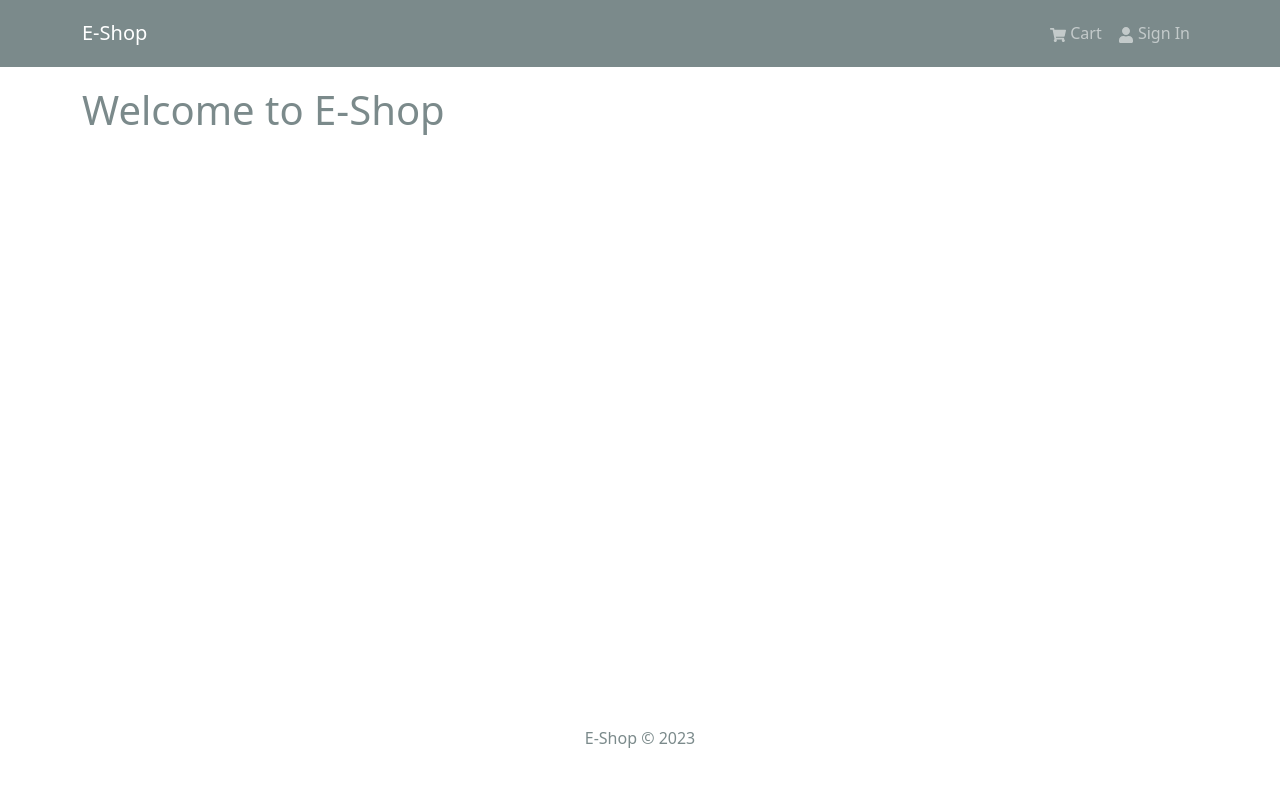
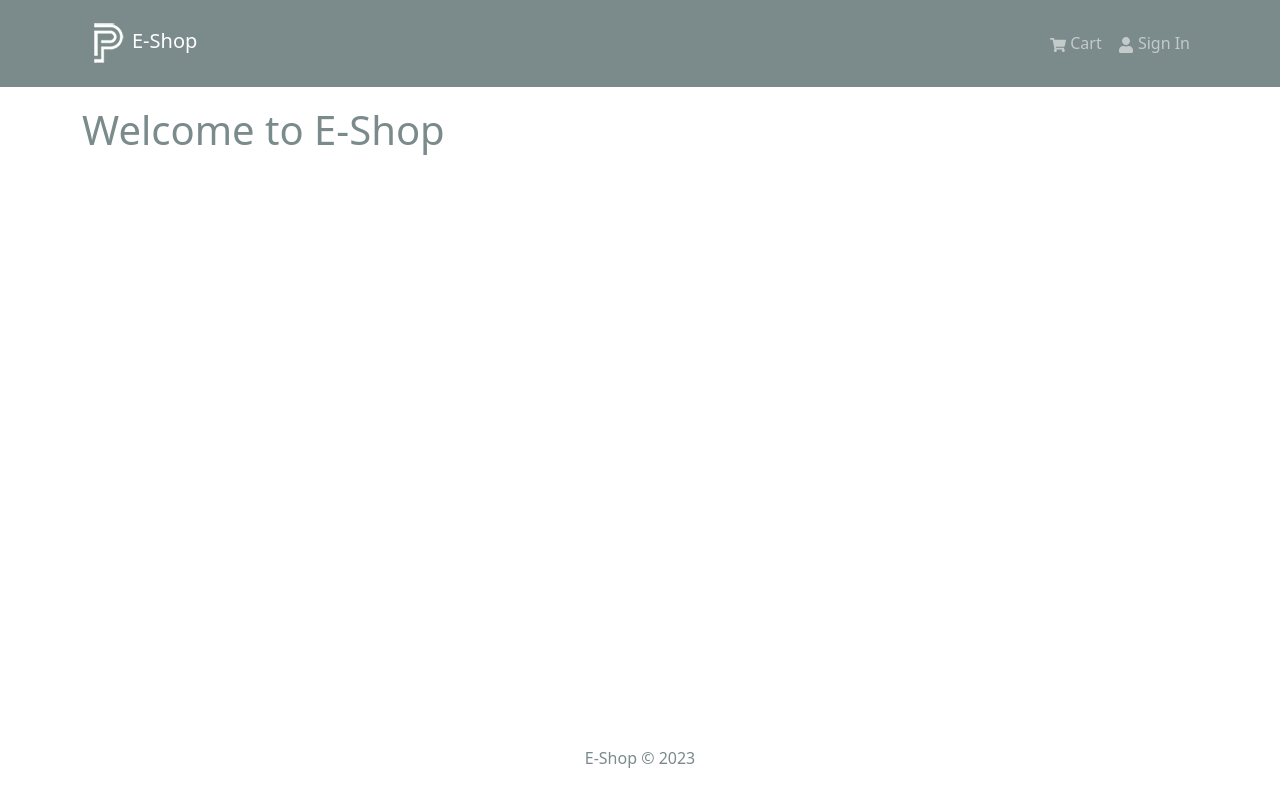
Before and after one commit to AndriyPolukhin/workshop-e-shop, a React (Create React App) app in the folder frontend/: page / in a window 1280 px wide. Shown: the top 802 px of the page. Built offline with nearby package versions, Linux system fonts and the light colour scheme.

Commit message:
added logo to navbar

```diff
--- a/frontend/src/components/Header.jsx
+++ b/frontend/src/components/Header.jsx
@@ -1,12 +1,16 @@
 import { Navbar, Nav, Container } from 'react-bootstrap'
 import { FaShoppingCart, FaUser } from 'react-icons/fa'
+import logo from '../assets/logo.png'
 
 const Header = () => {
 	return (
 		<header>
 			<Navbar bg='dark' variant='dark' expand='lg' collapseOnSelect>
 				<Container>
-					<Navbar.Brand href='/'>E-Shop</Navbar.Brand>
+					<Navbar.Brand href='/'>
+						<img src={logo} alt='e-shop' />
+						E-Shop
+					</Navbar.Brand>
 					<Navbar.Toggle aria-controls='basic-navbar-nav' />
 					<Navbar.Collapse id='basic-navbar-nav'>
 						<Nav className='ms-auto'>
```
